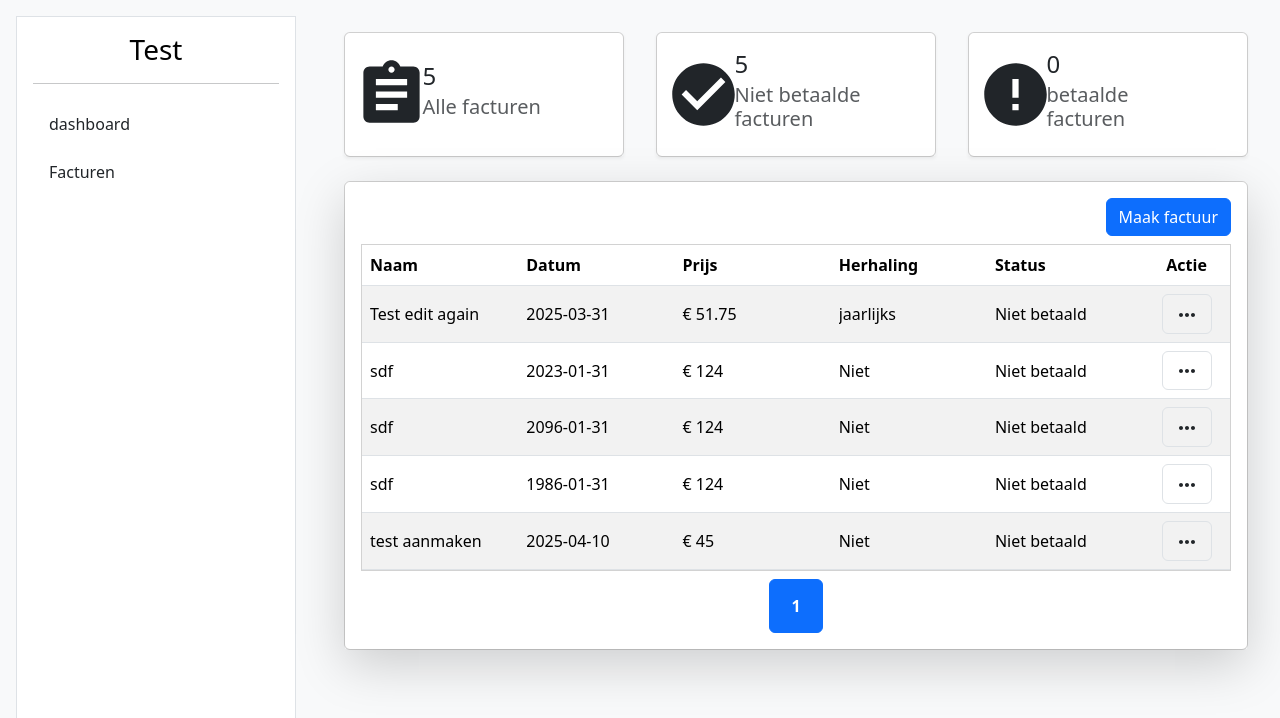
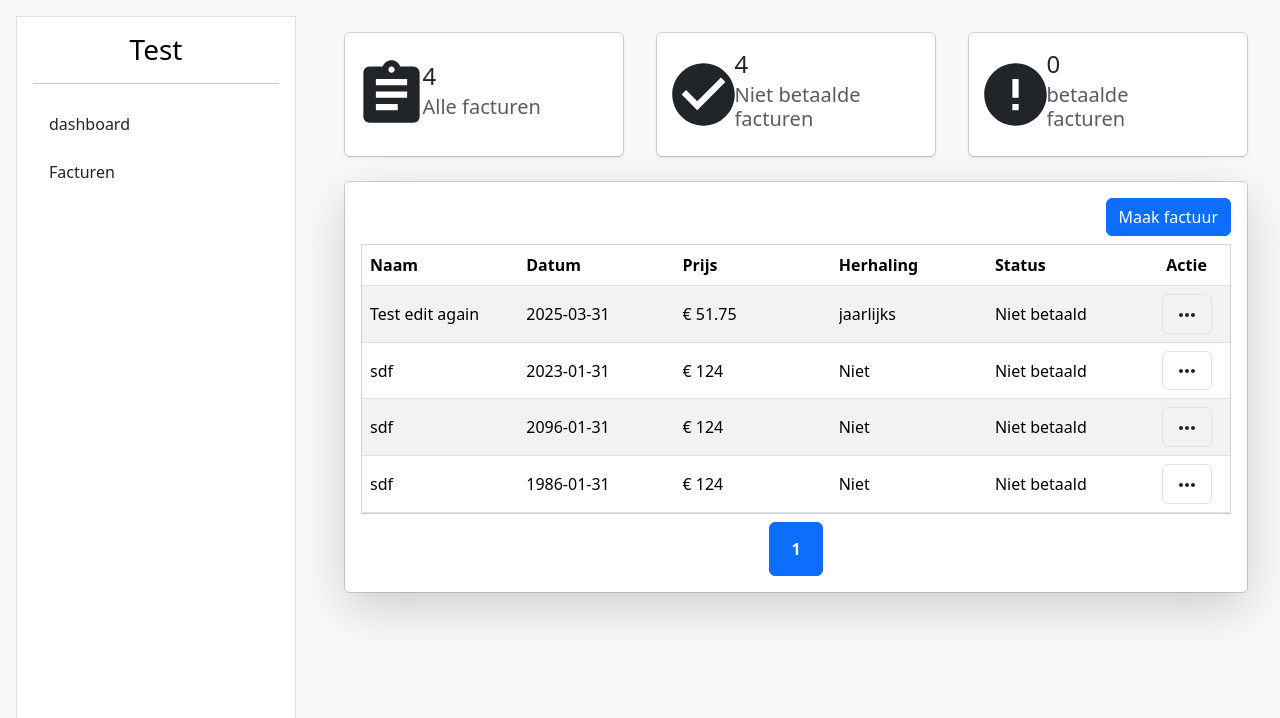
Before and after one commit to BsgMax00/parent_website, a React (Create React App) app: page /facturen in a window 1280 px wide. Shown: the top 718 px of the page. Built offline with nearby package versions, Linux system fonts and the light colour scheme; data requests are answered from the project's data file.

Commit message:
navigate's gefixed en delete werkt nu terug met id (dit moet eens de api er is aangepast worden)

```diff
--- a/src/Components/Invoice/InvoiceRow.js
+++ b/src/Components/Invoice/InvoiceRow.js
@@ -5,9 +5,11 @@ import { MoreHoriz } from "@mui/icons-material";
 
 import DropdownList from "../dropdown/DropdownList";
 import DropdownItem from "../dropdown/DropdownItem";
+import { useNavigate } from "react-router-dom";
 
 const InvoiceRow = ({ Invoice }) => {
     const { deleteInvoiceData } = useContext(InvoiceContext);
+    const navigate = useNavigate();
 
     const ellipsisCell = {
         display: "block",
@@ -27,8 +29,8 @@ const InvoiceRow = ({ Invoice }) => {
                 <td><div style={ellipsisCell}>{Invoice.InvoiceStatus}</div></td>
                 <td className="text-center">
                     <DropdownList Label={<MoreHoriz/>} styling={"btn border"}>
-                        <DropdownItem event={() => {}} value={"Bewerken"}/>
-                        <DropdownItem event={() => {deleteInvoiceData(Invoice.InvoiceId)}} value={"Verwijderen"}/>
+                        <DropdownItem event={() => {navigate(`/facturen/aanmaken/${Invoice.id}`)}} value={"Bewerken"}/>
+                        <DropdownItem event={() => {deleteInvoiceData(Invoice.id)}} value={"Verwijderen"}/>
                     </DropdownList>
                 </td>
             </tr>
--- a/src/data/db.json
+++ b/src/data/db.json
@@ -47,18 +47,6 @@
       "InvoiceRepeat": "Niet",
       "InvoiceStatus": "Niet betaald",
       "NextInvoice": null
-    },
-    {
-      "id": "5",
-      "InvoiceId": 5,
-      "InvoiceName": "test aanmaken",
-      "InvoiceDescription": "mdfqs",
-      "InvoicePrice": 45,
-      "InvoiceDate": "2025-04-10",
-      "InvoiceNextDate": null,
-      "InvoiceRepeat": "Niet",
-      "InvoiceStatus": "Niet betaald",
-      "NextInvoice": null
     }
   ]
 }
```
